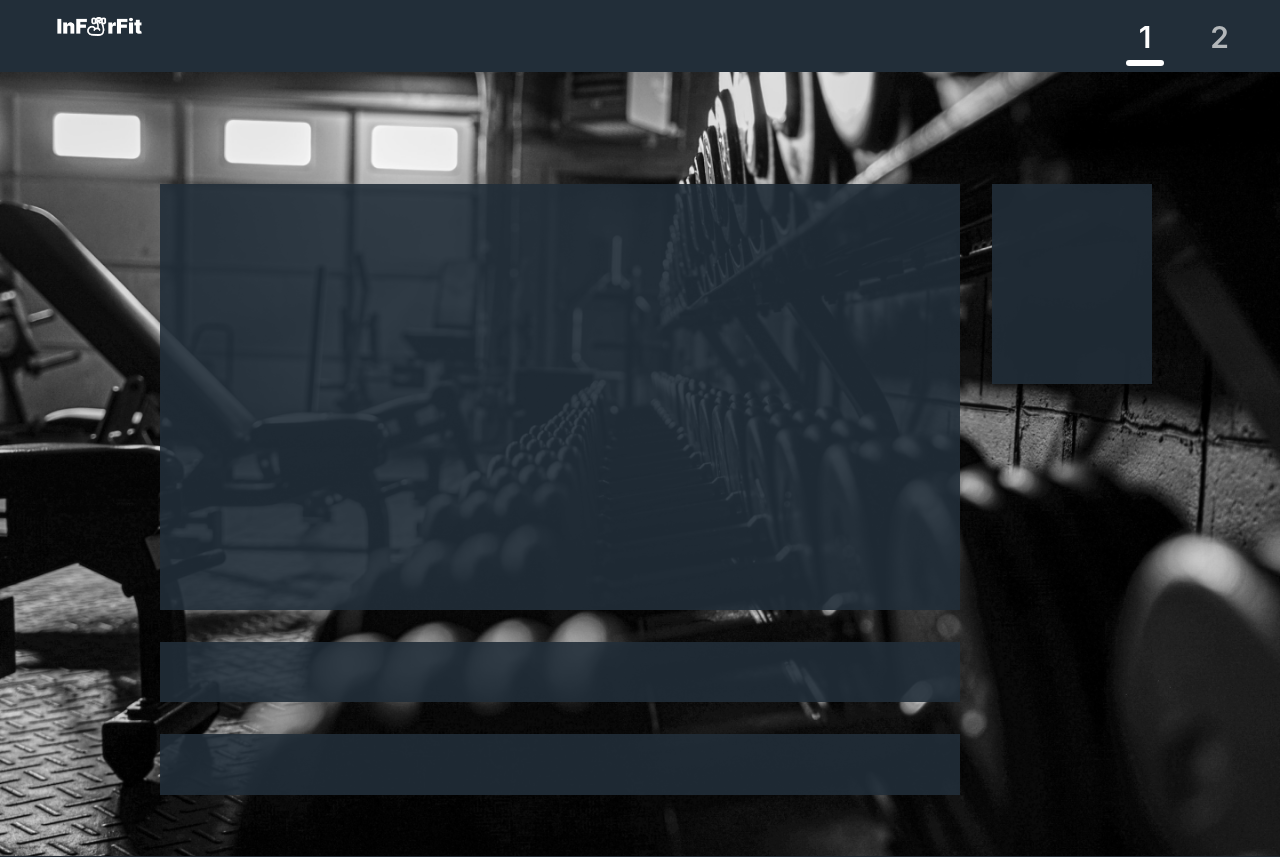
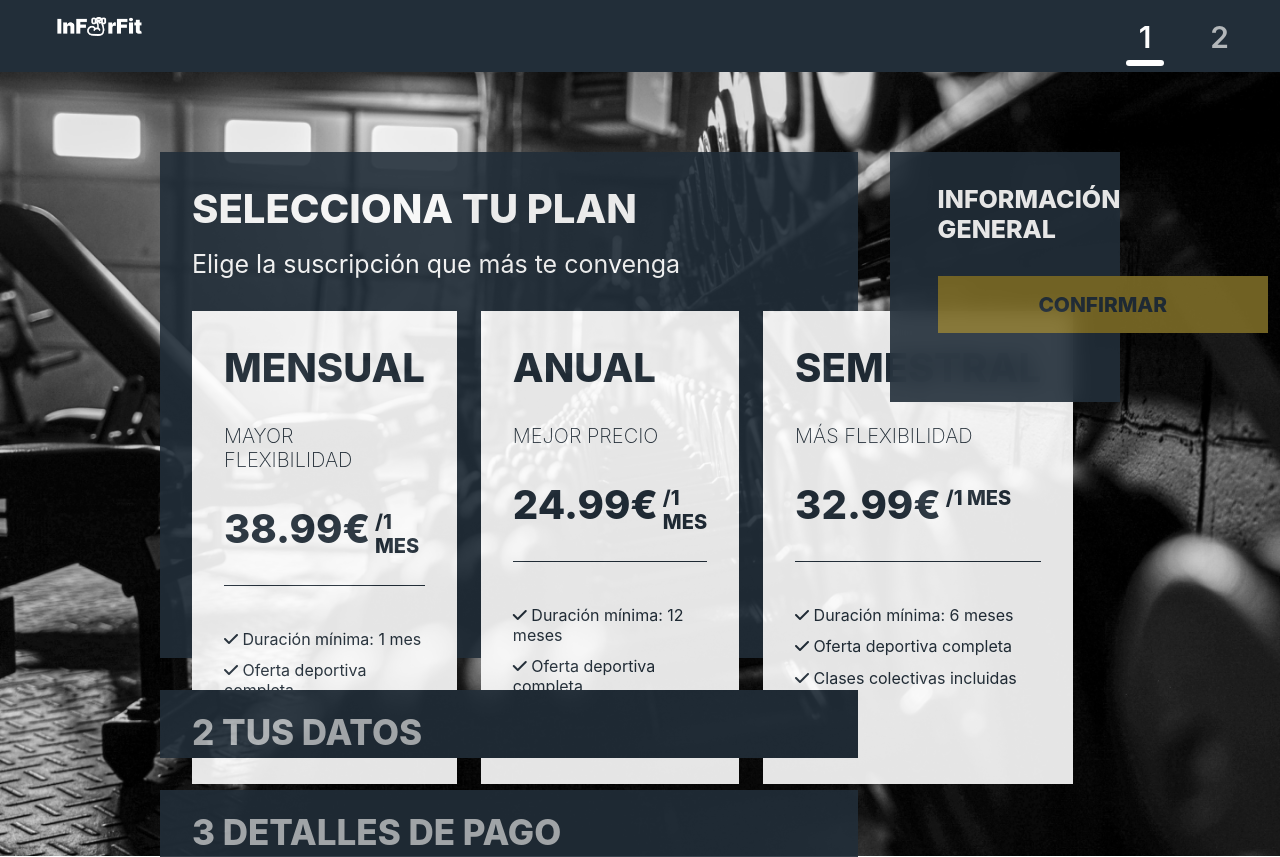
Before and after one commit to javitr17/InforFit-JavierTrujillo, a Django app: page /InForFit/signUp in a window 1280 px wide. Run offline with Django 5.2, Linux system fonts and the light colour scheme.

Commit message:
commit 11: registro css primera parte acabada

```diff
--- a/app/static/css/estilosRegistro1.css
+++ b/app/static/css/estilosRegistro1.css
@@ -58,23 +58,23 @@ margin-top: 0.3rem;
     position: relative;
     margin-top: 3.5rem;
     display: grid;
-    grid-template-columns: 75% 25%;
+    grid-template-columns: 67% 33%;
     gap:2rem;
 
 
 }
 
 .registroSeccionIzq1{
-   margin:8rem 0rem 4rem 10rem;
+   margin:6rem 0rem 4rem 10rem;
     opacity: 90%;
 
 
 }
 .registroPlanSeccion1{
     width: 100%;
-    height: 70%;
+    height: 75%;
     background-color: #222E39;
-    backdrop-filter: blur(10px);
+    backdrop-filter: blur(5px);
 
 
 }
@@ -91,8 +91,110 @@ margin-top: 0.3rem;
 
 .registroSeccionDer1{
     background-color: #222E39;
-    margin: 8rem 10rem 4rem 0rem;
-    height: 25%;
+    margin: 6rem 12rem 4rem 0rem;
+    height: 30%;
     opacity: 90%;
     backdrop-filter: blur(10px);
 }
+.registroPlanSeccion1Contenedor{
+    padding: 2rem;
+}
+.registroSeleccionaPlan{
+    color: #FFFFFF;
+    font-size: 40px;
+    font-weight: 800;
+
+
+}
+.registroEligeSuscripcion{
+    color: #FFFFFF;
+    font-weight: 400;
+    font-size: 25px;
+    padding-top: 1rem;
+}
+.registroPlanes{
+    display: grid;
+    grid-template-columns: repeat(3, 1fr);
+    gap: 1.5rem;
+    width: 100%;
+    height:23vw;
+    padding-top:2rem;
+}
+.registroPlan{
+        background-color: #FFFFFF;
+        color: #222E39;
+}
+
+.registroPlanSeccion{
+    padding: 2rem;
+}
+
+.registroPlanTitulo{
+    font-size: 40px;
+    font-weight: 800;
+}
+.registroVentaja{
+    padding-top: 2rem;
+    font-weight: 200;
+    font-size: 20px;
+}
+.registroPrecio{
+    font-size: 40px;
+    font-weight: 800;
+    display: flex;
+
+}
+.registro1mes{
+    margin-top: 2.4rem;
+    margin-left: 0.3rem;
+    font-size:20px;
+
+}
+.registroEuros{
+    padding-top: 2rem;
+    padding-bottom: 2rem;
+    width: fit-content;
+
+
+
+}
+.registroVentajas{
+    padding-top: 2rem;
+    border-top: 1px solid #222E39;
+}
+
+.registroVentajas li{
+    padding-top: 0.7rem;
+list-style: none
+}
+.registroTusdatos,.registroDetallesPago {
+    color: #B3B7BA;
+    font-size: 35px;
+    font-weight: 800;
+    padding-top:1.3rem;
+    padding-left: 2rem;
+}
+.registroSeccionDer1Contenedor{
+    padding-top: 2rem;
+    padding-left: 3rem;
+}
+.registroInformacionGeneral{
+    color:#FFFFFF;
+    font-size: 25px;
+    font-weight: 800;
+}
+
+.registroBoton a{
+     background-color: #7D6C28;
+    padding: 1rem 6.3rem;
+    border: none;
+    color: #222E39;
+    font-weight: 800;
+    font-size: 1.3rem;
+    text-decoration: none;
+
+}
+
+.registroBoton{
+    margin-top:3rem ;
+}
--- a/app/templates/app/signUp.html
+++ b/app/templates/app/signUp.html
@@ -7,8 +7,7 @@
     <title>Registro</title>
     <link rel="stylesheet" href="{% static 'css/estilosBase.css' %}">
     <link rel="stylesheet" href="{% static 'css/estilosRegistro1.css' %}">
-
-
+    <link rel="stylesheet" href="https://cdnjs.cloudflare.com/ajax/libs/font-awesome/6.0.0-beta3/css/all.min.css">
 </head>
 <body>
 
@@ -24,11 +23,72 @@
 
     <div class="fondoRegistro1">
         <div class="registroSeccionIzq1">
-            <div class="registroPlanSeccion1"></div>
-            <div class="registroDatosSeccion1"></div>
-            <div class="registroDetallesPagoSeccion1"></div>
+            <div class="registroPlanSeccion1">
+                <div class="registroPlanSeccion1Contenedor">
+                    <div class="registroSeleccionaPlan">SELECCIONA TU PLAN</div>
+                    <div class="registroEligeSuscripcion">Elige la suscripción que más te convenga</div>
+                    <div class="registroPlanes">
+                        <div class="registroPlan">
+                            <div class="registroPlanSeccion">
+                                <div class="registroPlanTitulo">MENSUAL</div>
+                                <div class="registroVentaja">MAYOR FLEXIBILIDAD</div>
+                                 <div class="registroPrecio">
+                                    <div class="registroEuros">38.99€ </div><div class="registro1mes">/1 MES</div>
+                                </div>
+                                <div class="registroVentajas">
+                                    <li><i class="fa-solid fa-check"></i> Duración mínima: 1 mes</li>
+                                    <li><i class="fa-solid fa-check"></i> Oferta deportiva completa</li>
+                                    <li><i class="fa-solid fa-check"></i> Clases colectivas incluidas</li>
+                                </div>
+                            </div>
+
+                        </div>
+                        <div class="registroPlan">
+                            <div class="registroPlanSeccion">
+                                <div class="registroPlanTitulo">ANUAL</div>
+                                <div class="registroVentaja">MEJOR PRECIO</div>
+                                 <div class="registroPrecio">
+                                    <div class="registroEuros">24.99€ </div><div class="registro1mes">/1 MES</div>
+                                </div>
+                                <div class="registroVentajas">
+                                    <li><i class="fa-solid fa-check"></i> Duración mínima: 12 meses</li>
+                                    <li><i class="fa-solid fa-check"></i> Oferta deportiva completa</li>
+                                    <li><i class="fa-solid fa-check"></i> Clases colectivas incluidas</li>
+                                </div>
+                            </div>
+                        </div>
+                        <div class="registroPlan">
+                            <div class="registroPlanSeccion">
+                                <div class="registroPlanTitulo">SEMESTRAL</div>
+                                <div class="registroVentaja">MÁS FLEXIBILIDAD</div>
+                                <div class="registroPrecio">
+                                    <div class="registroEuros">32.99€ </div><div class="registro1mes">/1 MES</div>
+                                </div>
+                                <div class="registroVentajas">
+                                    <li><i class="fa-solid fa-check"></i> Duración mínima: 6 meses</li>
+                                    <li><i class="fa-solid fa-check"></i> Oferta deportiva completa</li>
+                                    <li><i class="fa-solid fa-check"></i> Clases colectivas incluidas</li>
+                                </div>
+                            </div>
+                        </div>
+                    </div>
+                </div>
+
+            </div>
+            <div class="registroDatosSeccion1">
+                <div class="registroTusdatos">2 TUS DATOS</div>
+            </div>
+            <div class="registroDetallesPagoSeccion1">
+                <div class="registroDetallesPago">3 DETALLES DE PAGO</div>
+            </div>
         </div>
-        <div class="registroSeccionDer1"></div>
+        <div class="registroSeccionDer1">
+            <div class="registroSeccionDer1Contenedor">
+                <div class="registroInformacionGeneral">INFORMACIÓN GENERAL</div>
+                <div  class="registroBoton"><a href="#">CONFIRMAR</a></div>
+            </div>
+
+        </div>
 
     </div>
 </body>
```
